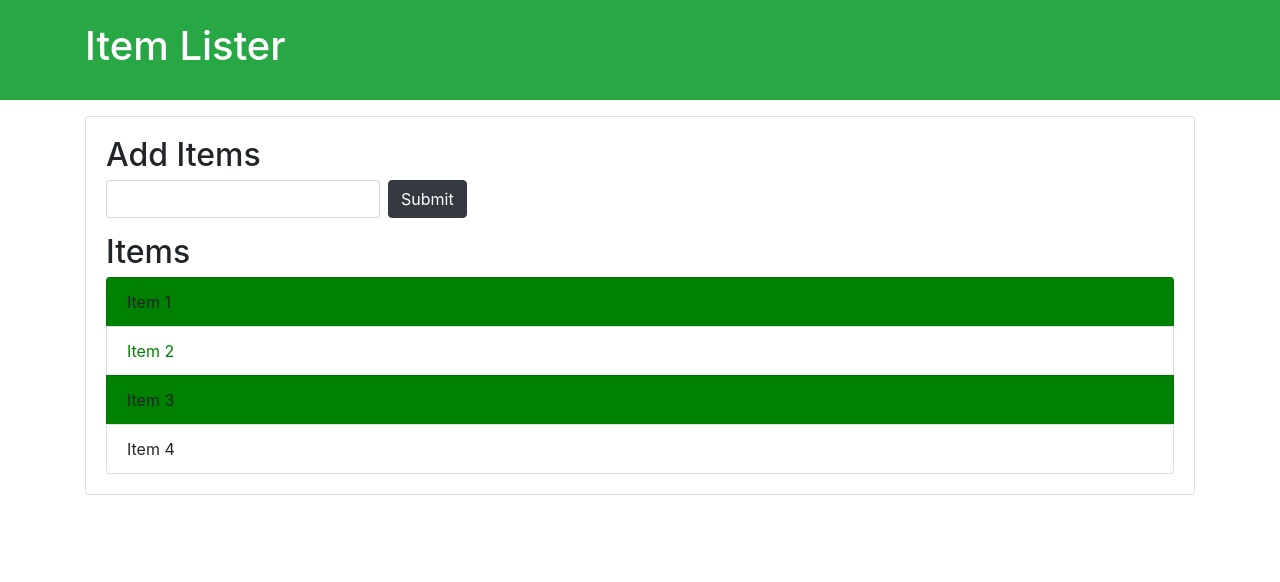
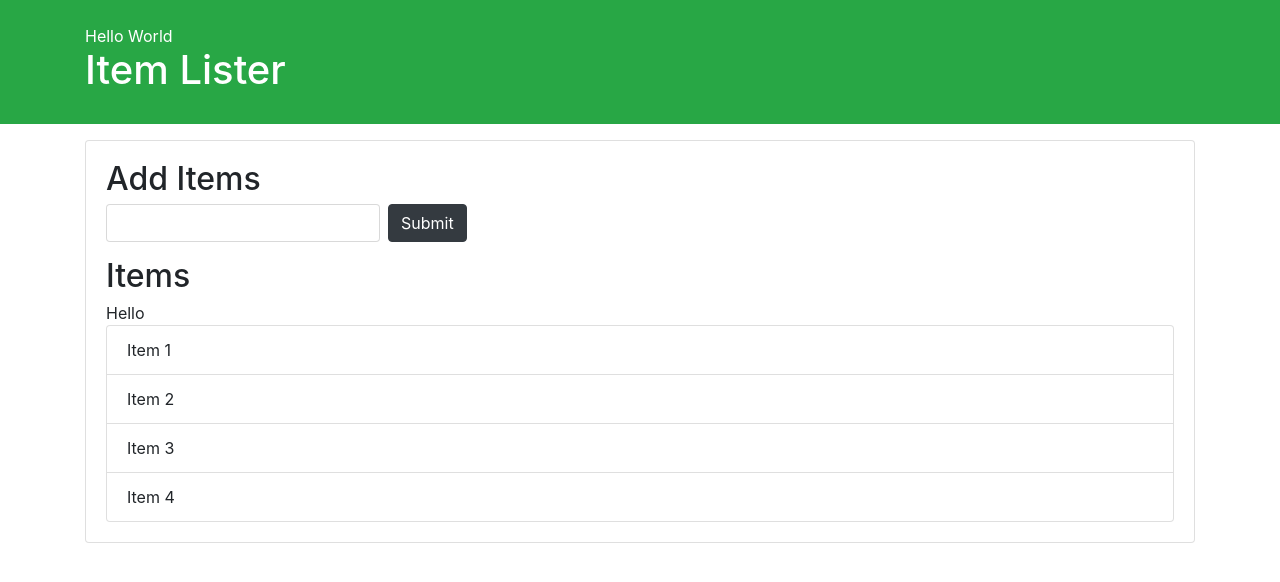
Before and after one commit to Manish1513/demo, a plain HTML site: page index3.html in a window 1280 px wide. Drawn offline with nearby package versions, Linux system fonts and the light colour scheme.

Commit message:
fifth html file

```diff
--- a/index3.html
+++ b/index3.html
@@ -30,12 +30,13 @@
    </div>
   </div>
 <script>
-    var secondItem = document.querySelector("#items li:nth-child(2)");
-    secondItem.style.color = "green";
-    var oddItems = document.querySelectorAll("#items li:nth-child(odd)");
-    oddItems.forEach(function(item) {
-      item.style.backgroundColor = "green";
-      } )
+       var headerTitle = document.querySelector("#header-title");
+    var helloWorldText = document.createTextNode("Hello World ");
+    headerTitle.parentElement.insertBefore(helloWorldText, headerTitle);
+    var itemList = document.querySelector("#items");
+    var helloText = document.createTextNode("Hello ");
+    var firstItem = itemList.firstElementChild;
+    itemList.insertBefore(helloText, firstItem);
 </script>
 </body>
 </html>
```
